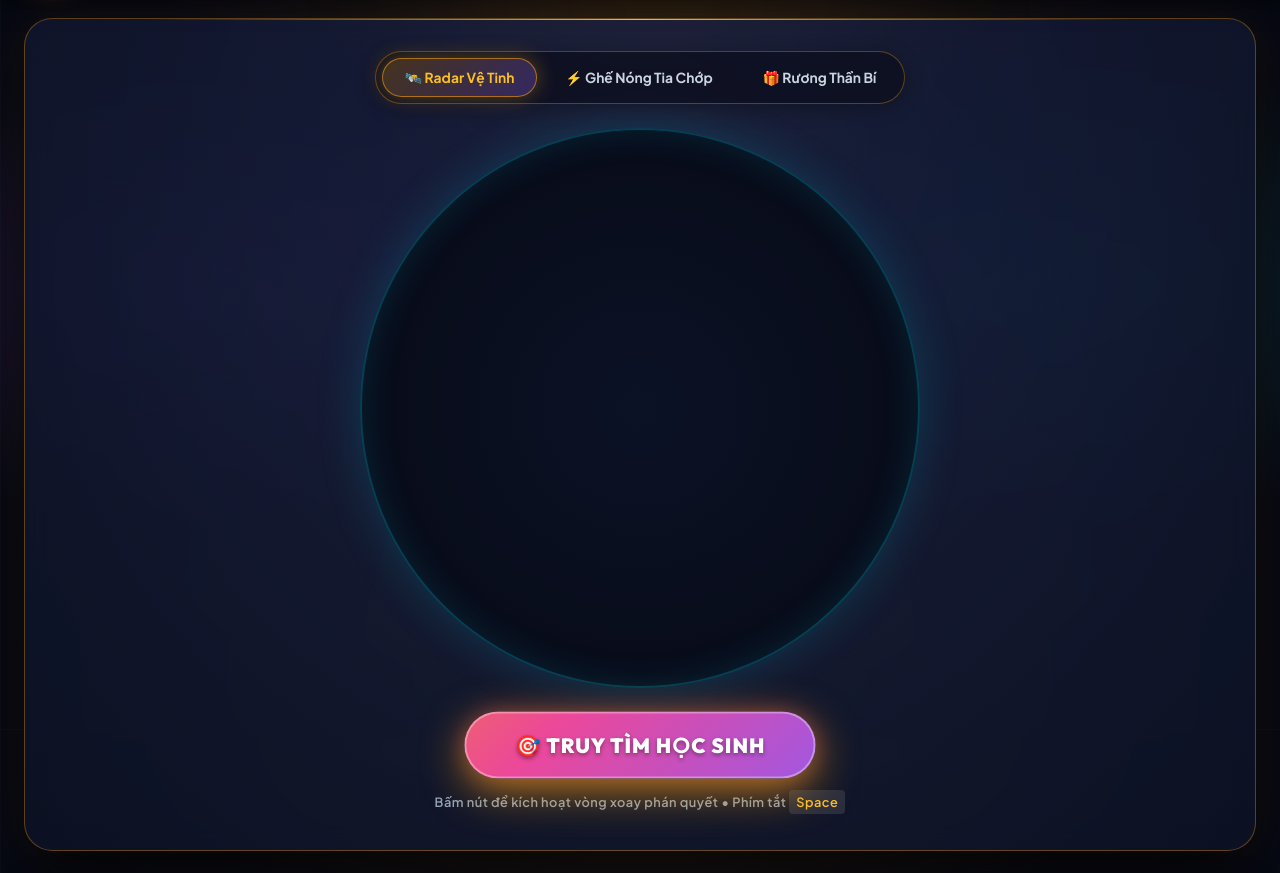
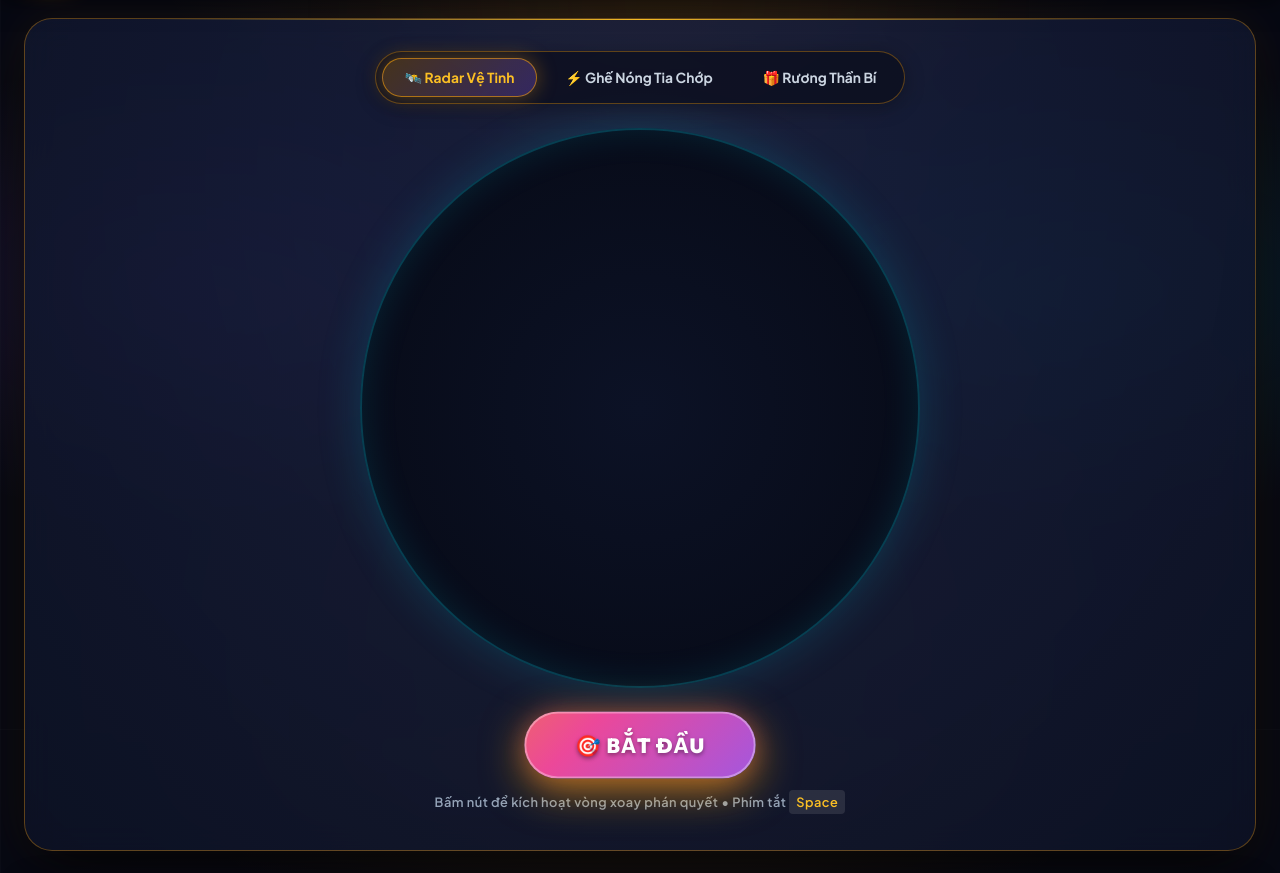
Before and after one commit to TuanHoang297/classroom-hunter, a plain HTML site: page index.html in a window 1280 px wide. Shown: the part 71-944 px from the top of the page. Drawn offline with Linux system fonts and the light colour scheme.

Commit message:
style: Change main launch button text to BẮT ĐẦU

```diff
--- a/index.html
+++ b/index.html
@@ -111,7 +111,7 @@
         <!-- Bottom Stage Bar: Grand Launch Action -->
         <div class="stage-bottom-bar">
           <button class="btn-hunt-mega" id="btnLaunchHunt">
-            🎯 TRUY TÌM HỌC SINH
+            🎯 BẮT ĐẦU
           </button>
           <div style="font-size: 0.85rem; color: var(--text-muted); font-weight: 600; letter-spacing: 0.5px;">
             Bấm nút để kích hoạt vòng xoay phán quyết &bull; Phím tắt <span style="display:inline-block; padding: 2px 7px; background: rgba(255,255,255,0.1); border-radius: 4px; color: var(--gold-bright);">Space</span>
```
